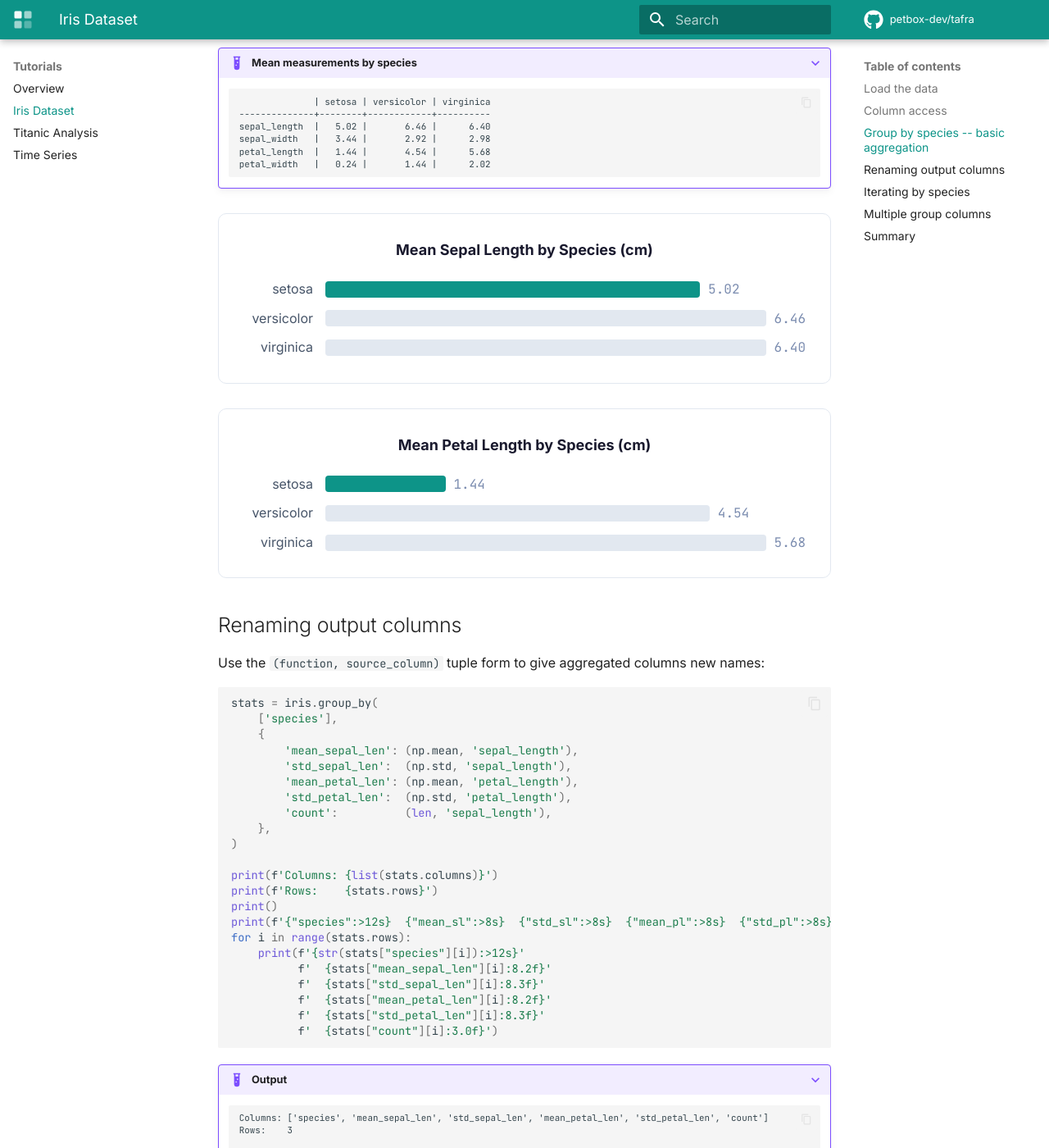
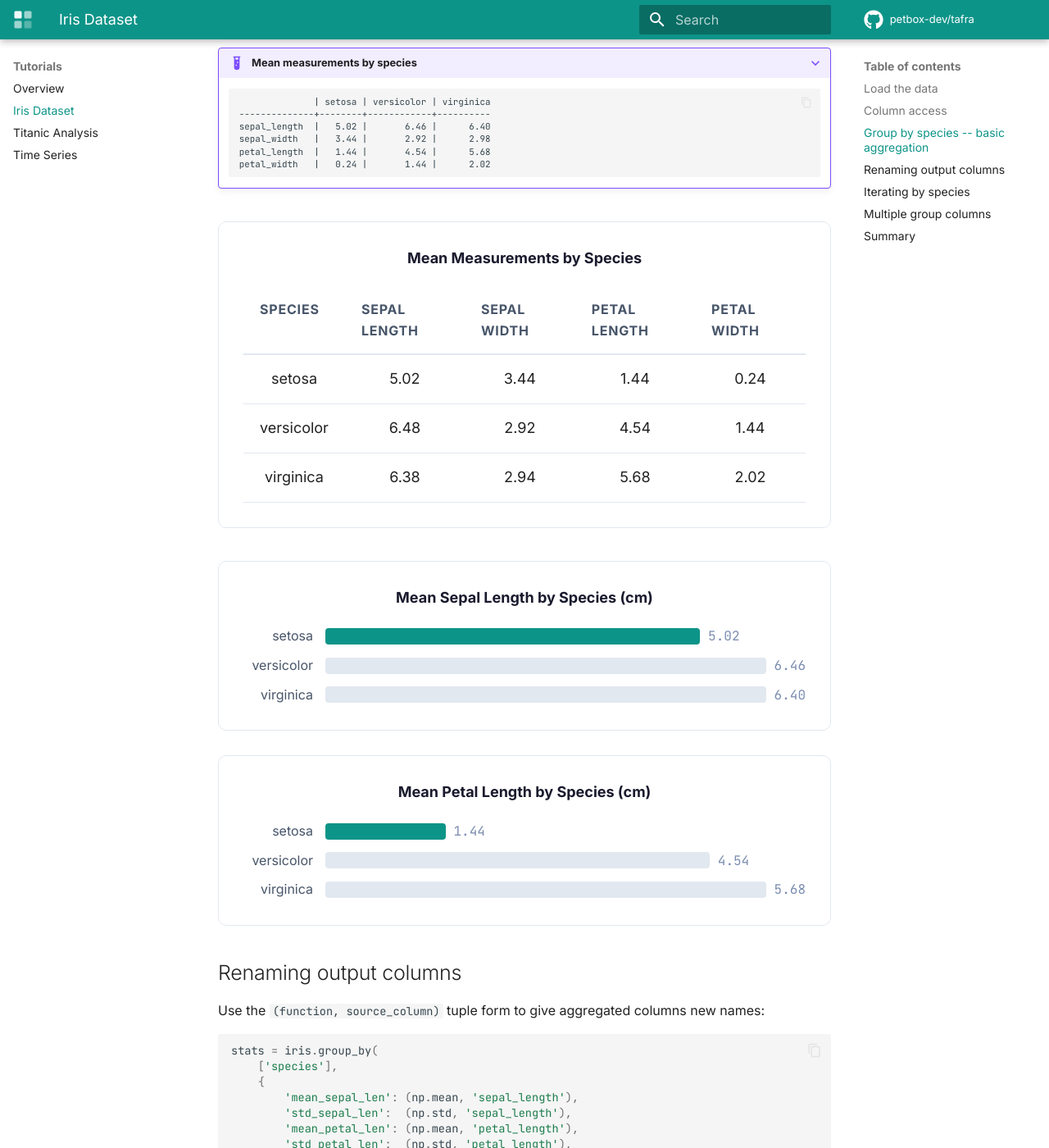
Before and after one commit to petbox-dev/tafra, an MkDocs documentation site: the page built from docs/tutorials/iris.md, in a window 1280 px wide and 1400 px high, scrolled down 2501 px. Shown: the whole window at 82% size. Built offline with MkDocs 1.6.1 and Material for MkDocs 9.7.7, drawn with Linux system fonts in a browser that asks for light colours; comment, search, counter and statistics services are not loaded.

Commit message:
style: fix hero width, content width, API spacing, favicon, tutorial figures
Co-Authored-By: Claude Opus 4.6 (1M context) <noreply@anthropic.com>

````diff
--- a/docs/stylesheets/extra.css
+++ b/docs/stylesheets/extra.css
@@ -25,7 +25,7 @@
 .hero {
   padding: 3.5rem 2rem 3rem;
   text-align: center;
-  max-width: 800px;
+  max-width: 960px;
   margin: 0 auto;
 }
 
@@ -72,12 +72,12 @@
 .btn-primary,
 .btn-primary:link,
 .btn-primary:visited {
-  background: var(--accent);
+  background: var(--accent-hover);
   color: #fff !important;
 }
 
 .btn-primary:hover {
-  background: var(--accent-hover);
+  background: #115e59;
   color: #fff !important;
 }
 
@@ -95,7 +95,7 @@
 
 /* ── Code block in hero ── */
 .hero-code {
-  max-width: 620px;
+  max-width: 760px;
   margin: 2.5rem auto 0;
   background: var(--bg-code);
   border: 1px solid var(--border);
@@ -294,39 +294,47 @@
 
 /* ── Wider content area ── */
 .md-grid {
-  max-width: 1400px;
+  max-width: 1440px;
 }
 
-.md-content {
-  max-width: 1100px;
+.md-content__inner {
+  max-width: none;
 }
 
 /* ── API Reference spacing ── */
-.doc-object {
-  margin-top: 2.5rem;
-  padding-top: 1.5rem;
-  border-top: 1px solid var(--border);
+.doc-object:not(.doc-object .doc-object) {
+  margin-top: 3rem;
+  padding-top: 2rem;
+  border-top: 2px solid var(--border);
 }
 
-.doc-object:first-child {
+.doc-object:not(.doc-object .doc-object):first-child {
   border-top: none;
   margin-top: 0;
   padding-top: 0;
 }
 
+/* Method-level objects within a class */
 .doc-object .doc-object {
-  margin-top: 1.5rem;
-  padding-top: 1rem;
+  margin-top: 2rem;
+  padding-top: 1.5rem;
   border-top: 1px solid var(--bg-alt);
 }
 
 /* Give method signatures more visual weight */
 .doc-heading {
   font-size: 1rem;
-  padding: 0.4rem 0.6rem;
+  padding: 0.5rem 0.75rem;
   background: var(--bg-code);
   border-radius: 4px;
   border-left: 3px solid var(--accent);
+  margin-bottom: 1rem;
+}
+
+/* More breathing room for doc content */
+.doc-contents {
+  padding-left: 1.5rem;
+  margin-bottom: 1rem;
 }
 
 /* ── Inline bar charts ── */
--- a/docs/tutorials/iris.md
+++ b/docs/tutorials/iris.md
@@ -134,6 +134,20 @@ for col in summary.columns:
     petal_length  |   1.44 |       4.54 |      5.68
     petal_width   |   0.24 |       1.44 |      2.02
     ```
+
+<figure class="chart" style="margin: 2rem 0;">
+  <div class="chart-title">Mean Measurements by Species</div>
+  <table class="bench-table" style="margin-top: 1rem;">
+    <thead>
+      <tr><th>Species</th><th>Sepal Length</th><th>Sepal Width</th><th>Petal Length</th><th>Petal Width</th></tr>
+    </thead>
+    <tbody>
+      <tr><td>setosa</td><td>5.02</td><td>3.44</td><td>1.44</td><td>0.24</td></tr>
+      <tr><td>versicolor</td><td>6.48</td><td>2.92</td><td>4.54</td><td>1.44</td></tr>
+      <tr><td>virginica</td><td>6.38</td><td>2.94</td><td>5.68</td><td>2.02</td></tr>
+    </tbody>
+  </table>
+</figure>
 
 <div class="chart">
   <div class="chart-title">Mean Sepal Length by Species (cm)</div>
--- a/mkdocs.yml
+++ b/mkdocs.yml
@@ -14,7 +14,7 @@ theme:
     text: Inter
     code: JetBrains Mono
   logo: assets/logo.svg
-  favicon: assets/logo.svg
+  favicon: assets/favicon.svg
   icon:
     repo: fontawesome/brands/github
   features:
````
Also changed, not shown: docs/assets/favicon.svg (added).
